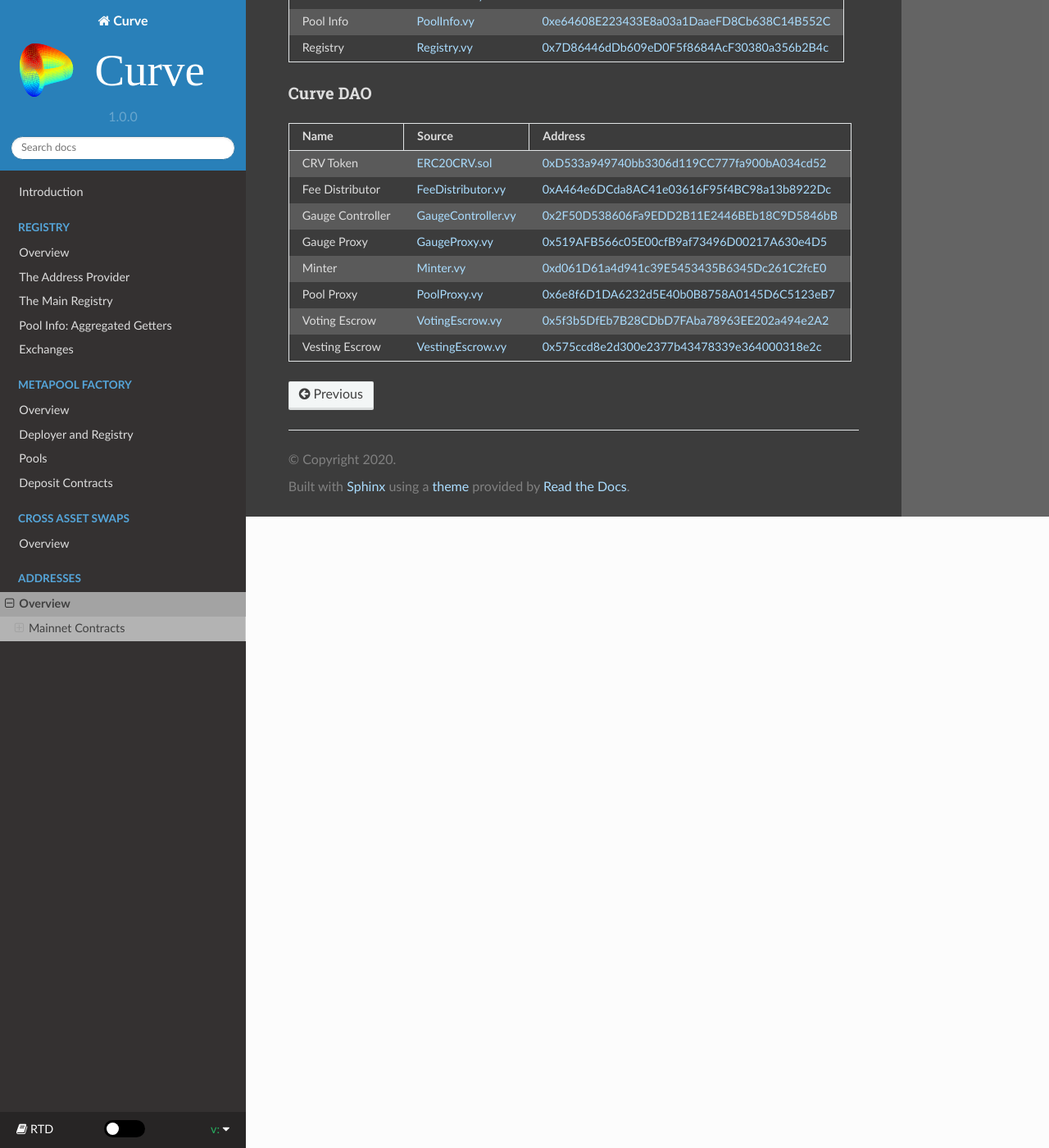
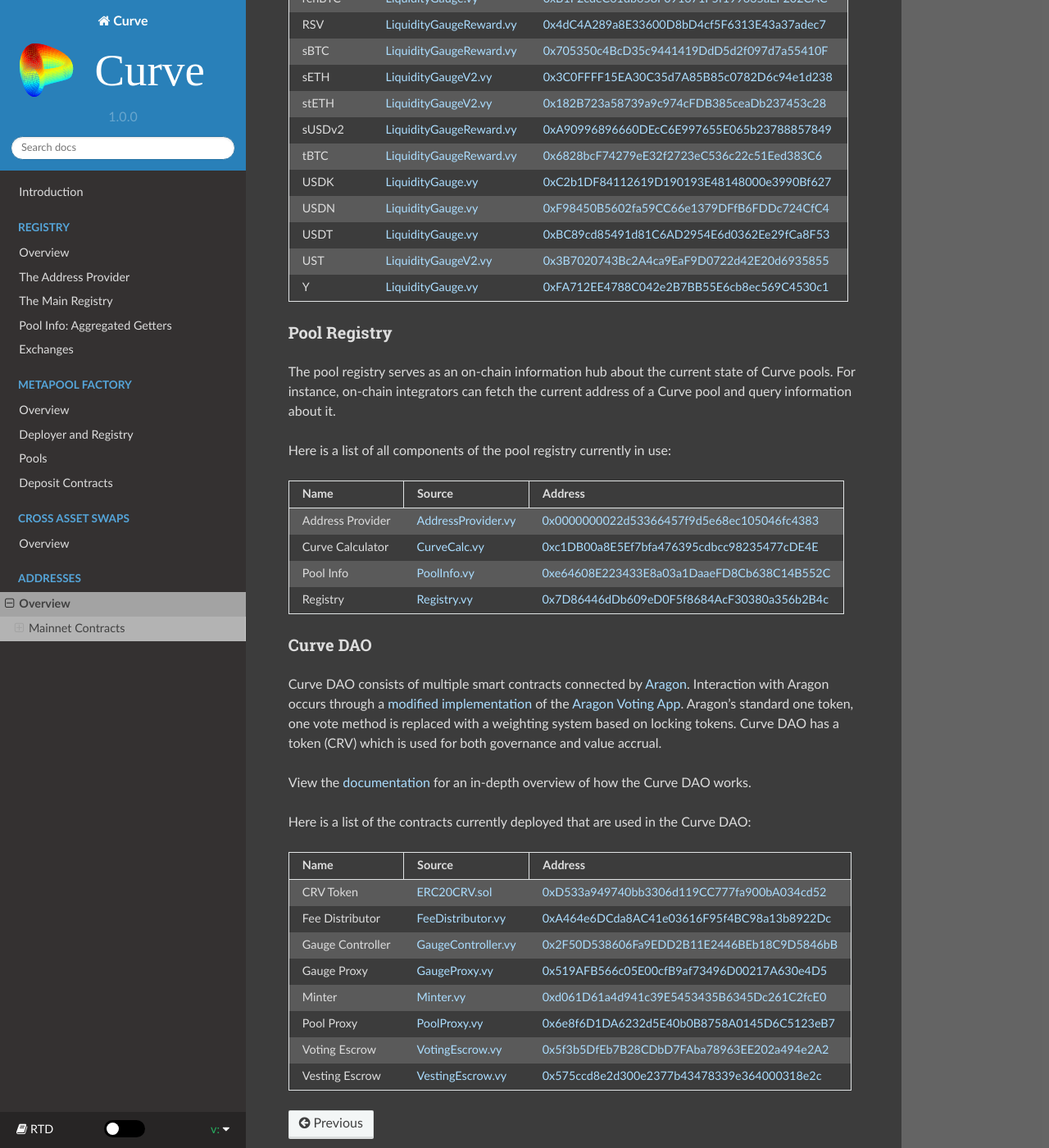
Before and after one commit to softlinkprotocol/curve-docs, a Sphinx documentation site: the page built from docs/addresses-overview.rst, in a window 1280 px wide and 1400 px high, scrolled down 4520 px. Shown: the whole window at 82% size. Built offline with Sphinx 7.4.7 and the Read the Docs theme 2.0.0, drawn with Linux system fonts in a browser that asks for light colours; some of the changed text lies outside the part shown.

Commit message:
docs: add brief info to subsections

```diff
--- a/docs/addresses-overview.rst
+++ b/docs/addresses-overview.rst
@@ -9,15 +9,17 @@ Here is a list of all current contract deployments within the Curve protocol.
 Mainnet Contracts
 =================
 
-Note that for a single base and meta pool there are multiple deployed contracts, which are of the following formats:
+
+Base Pools
+----------
+
+Base pools in Curve contain two or more tokens and implement the  `Curve stable swap exchange mechanism <https://www.curve.fi/stableswap-paper.pdf>`_. Note that for a single base or meta pool there are multiple deployed contracts, which are of the following formats:
 
 - ``StableSwap<pool>.vy``: Curve stablecoin AMM contract
 - ``Deposit<pool>.vy``: contract used to wrap underlying tokens prior to depositing them into the pool (not always required)
 - ``CurveContract<version>.vy``: LP token contract for the pool
 
-
-Base Pools
-----------
+Here is a list of all base pool contracts currently in use:
 
 .. csv-table::
    :header: "Pool", "Source", "Address"
@@ -60,6 +62,10 @@ Base Pools
 
 Meta Pools
 ----------
+
+Metapools allow for one token to seemingly trade with another underlying base pool. For instance, the GUSD metapool (``[GUSD, [3Pool]]``) contains GUSD and LP tokens of the 3pool (3CRV). This allows for trades between GUSD and any of the three tokens from the 3Pool (DAI, USDC and USDT).
+
+Here is a list of all meta pools currently in use:
 
 .. csv-table::
    :header: "Pool", "Source", "Address"
@@ -107,6 +113,11 @@ Meta Pools
 
 Burners
 -------
+
+Burners are a fundamental component of the fee payout mechanism in Curve. A burner converts collected pool fees to an asset which can be converted to USDC. Ultimately, the exchanged for USDC is deposited to the 3Pool, as fees are paid out in 3CRV to veCRV holders. Depending on which tokens a pool contains, a specific burner implementation is used.
+
+Here is a list of all burner contracts currently in use:
+
 .. csv-table::
    :header: "Gauge", "Source", "Address"
 
@@ -124,6 +135,11 @@ Burners
 
 Liquidity Gauges
 ----------------
+
+Liquidity Gauges are used to stake LP tokens and handle distribution of the CRV governance token and are part of the Curve DAO.
+
+Here is a list of all liquidity gauges currently in use:
+
 .. csv-table::
    :header: "Gauge", "Source", "Address"
 
@@ -158,6 +174,10 @@ Liquidity Gauges
 Pool Registry
 -------------
 
+The pool registry serves as an on-chain information hub about the current state of Curve pools. For instance, on-chain integrators can fetch the current address of a Curve pool and query information about it.
+
+Here is a list of all components of the pool registry currently in use:
+
 .. csv-table::
    :header: "Name", "Source", "Address"
 
@@ -167,11 +187,14 @@ Pool Registry
    Registry, `Registry.vy <https://github.com/curvefi/curve-pool-registry/blob/master/contracts/Registry.vy>`_, `0x7D86446dDb609eD0F5f8684AcF30380a356b2B4c <https://etherscan.io/address/0x7D86446dDb609eD0F5f8684AcF30380a356b2B4c#code>`_
 
 
-
-
-
 Curve DAO
 ---------
+
+Curve DAO consists of multiple smart contracts connected by `Aragon <https://github.com/aragon/aragonOS>`_. Interaction with Aragon occurs through a `modified implementation <https://github.com/curvefi/curve-aragon-voting>`_ of the `Aragon Voting App <https://github.com/aragon/aragon-apps/tree/master/apps/voting>`_. Aragon's standard one token, one vote method is replaced with a weighting system based on locking tokens. Curve DAO has a token (CRV) which is used for both governance and value accrual.
+
+View the `documentation <https://github.com/curvefi/curve-dao-contracts/blob/master/doc/readme.pdf>`_ for an in-depth overview of how the Curve DAO works.
+
+Here is a list of the contracts currently deployed that are used in the Curve DAO:
 
 .. csv-table::
    :header: "Name", "Source", "Address"
```
